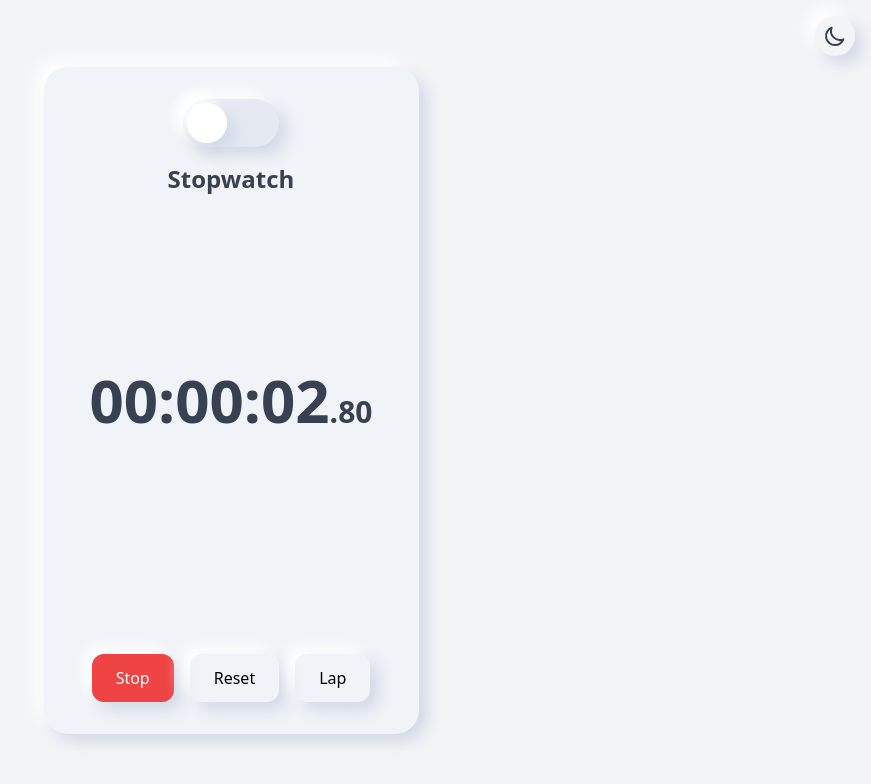
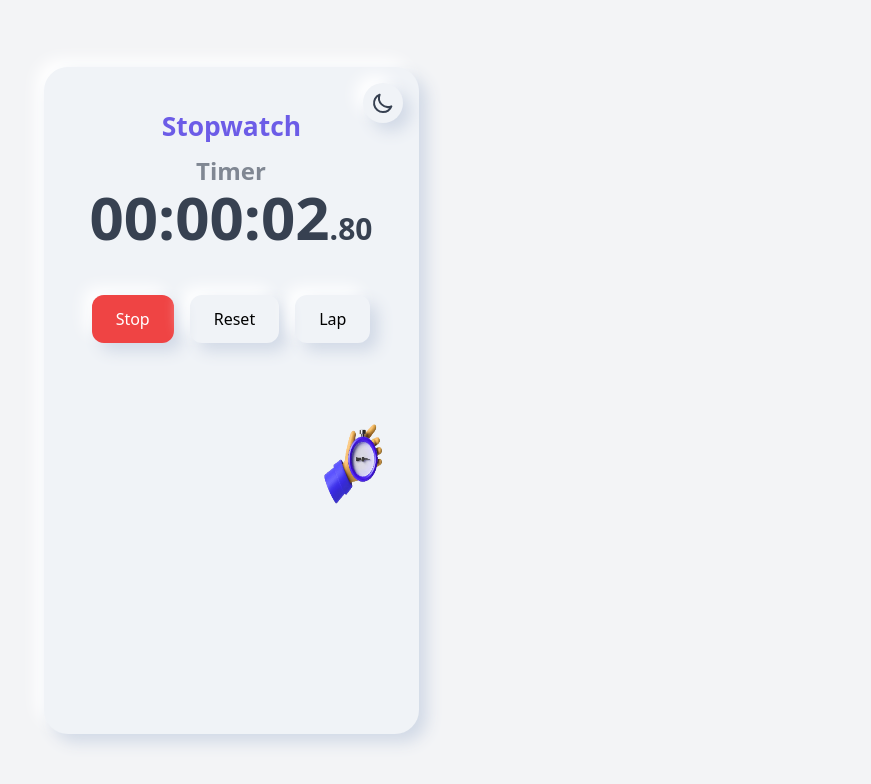
Before and after one commit to RohithGade0911/Outlier_Timer_Project, a React (Vite) app: page / in a window 1280 px wide. Both pictures are taken after a click on the button "Start". Shown: the top 784 px of the page, without its empty margins (409-1280 px from the left). Built offline with nearby package versions, Linux system fonts and the light colour scheme.

Commit message:
should work on the animations

```diff
--- a/src/App.jsx
+++ b/src/App.jsx
@@ -1,8 +1,10 @@
 import { useState, useEffect } from 'react'
-import { motion } from 'framer-motion'
+import { motion, AnimatePresence } from 'framer-motion'
 import { useTimer } from './hooks/useTimer'
 import reactLogo from './assets/react.svg'
 import viteLogo from '/vite.svg'
+import imageStart from './assets/image_start.png'
+import imageEnd from './assets/image_end.png'
 import './App.css'
 
 function App() {
@@ -44,13 +46,12 @@ function App() {
       stop()
     } else {
       if (mode === 'timer' && time === 0) {
-        // Set the timer duration from inputs before starting
         const hours = parseInt(timerInputs.hours) || 0
         const minutes = parseInt(timerInputs.minutes) || 0
         const seconds = parseInt(timerInputs.seconds) || 0
 
         if (hours === 0 && minutes === 0 && seconds === 0) {
-          return // Don't start if no time is set
+          return
         }
 
         setTimerTime(hours, minutes, seconds)
@@ -59,17 +60,14 @@ function App() {
     }
   }
 
-  const handleModeSwitch = () => {
-    const newMode = mode === 'stopwatch' ? 'timer' : 'stopwatch'
+  const handleModeSwitch = (newMode) => {
     setMode(newMode)
     reset()
-    // Clear timer inputs when switching modes
     setTimerInputs({ hours: '', minutes: '', seconds: '' })
   }
 
   const handleReset = () => {
     reset()
-    // Clear timer inputs when resetting
     setTimerInputs({ hours: '', minutes: '', seconds: '' })
   }
 
@@ -77,12 +75,66 @@ function App() {
     setIsDarkMode(!isDarkMode)
   }
 
+  const modeTextVariants = {
+    inactive: {
+      scale: 1,
+      opacity: 0.6,
+      y: 0,
+    },
+    active: {
+      scale: 1.1,
+      opacity: 1,
+      y: -5,
+      transition: {
+        type: "spring",
+        stiffness: 300,
+        damping: 20
+      }
+    }
+  }
+
   return (
-    <div className="w-[375px] h-[667px] bg-primary dark:bg-dark-primary rounded-3xl shadow-neu dark:shadow-neu-dark p-8 flex flex-col items-center transition-colors duration-200">
+    <div className="w-[375px] h-[667px] bg-primary dark:bg-dark-primary rounded-3xl shadow-neu dark:shadow-neu-dark p-8 flex flex-col items-center transition-colors duration-200 relative overflow-hidden">
+      {/* Background Images Container */}
+      <div className="absolute inset-0 pointer-events-none">
+        <AnimatePresence>
+          {isRunning && (
+            <motion.img
+              src={imageStart}
+              alt="Start"
+              className="absolute w-32 h-32 right-0 top-1/2 -translate-y-1/2"
+              initial={{ x: "100%", rotate: -15, opacity: 0 }}
+              animate={{ x: "0%", rotate: 0, opacity: 1 }}
+              exit={{ x: "100%", rotate: -15, opacity: 0 }}
+              transition={{
+                type: "spring",
+                stiffness: 300,
+                damping: 25
+              }}
+            />
+          )}
+          {!isRunning && time > 0 && (
+            <motion.img
+              src={imageEnd}
+              alt="End"
+              className="absolute w-32 h-32 left-0 top-1/2 -translate-y-1/2"
+              initial={{ x: "-100%", rotate: 15, opacity: 0 }}
+              animate={{ x: "0%", rotate: 0, opacity: 1 }}
+              exit={{ x: "-100%", rotate: 15, opacity: 0 }}
+              transition={{
+                type: "spring",
+                stiffness: 300,
+                damping: 25
+              }}
+            />
+          )}
+        </AnimatePresence>
+      </div>
+
       {/* Dark Mode Toggle */}
       <button
         onClick={toggleDarkMode}
-        className="absolute top-4 right-4 w-10 h-10 rounded-full shadow-neu dark:shadow-neu-dark flex items-center justify-center transition-all duration-200 hover:scale-110"
+        className="absolute top-4 right-4 w-10 h-10 rounded-full shadow-neu dark:shadow-neu-dark flex items-center justify-center transition-all duration-200 hover:scale-110 bg-primary dark:bg-dark-primary z-10"
       >
         {isDarkMode ? (
           <svg xmlns="http://www.w3.org/2000/svg" className="h-6 w-6 text-yellow-400" fill="none" viewBox="0 0 24 24" stroke="currentColor">
@@ -95,59 +147,94 @@ function App() {
         )}
       </button>
 
-      {/* Mode Switcher */}
-      <div
-        className={`mode-switch ${mode === 'timer' ? 'bg-accent dark:bg-dark-accent' : 'bg-secondary dark:bg-dark-secondary'}`}
-        onClick={handleModeSwitch}
+      {/* Rest of the content */}
+      <div className="relative z-10 w-full flex flex-col items-center">
+        {/* Mode Selector */}
+        <div className="flex flex-col items-center gap-2 mt-4">
+          <motion.div
+            className="cursor-pointer"
+            onClick={() => handleModeSwitch('stopwatch')}
+            variants={modeTextVariants}
+            animate={mode === 'stopwatch' ? 'active' : 'inactive'}
+            whileHover={{ scale: 1.05 }}
           >
+            <h2 className={`text-2xl font-bold ${mode === 'stopwatch' ? 'text-accent dark:text-dark-accent' : 'text-gray-700 dark:text-gray-400'}`}>
+              Stopwatch
+            </h2>
+          </motion.div>
           <motion.div
-          className="mode-switch-handle"
-          initial={false}
-          animate={{
-            x: mode === 'timer' ? '100%' : '0%',
-          }}
-          transition={{
-            type: "spring",
-            stiffness: 500,
-            damping: 30
-          }}
-        />
+            className="cursor-pointer"
+            onClick={() => handleModeSwitch('timer')}
+            variants={modeTextVariants}
+            animate={mode === 'timer' ? 'active' : 'inactive'}
+            whileHover={{ scale: 1.05 }}
+          >
+            <h2 className={`text-2xl font-bold ${mode === 'timer' ? 'text-accent dark:text-dark-accent' : 'text-gray-700 dark:text-gray-400'}`}>
+              Timer
+            </h2>
+          </motion.div>
         </div>
-
-      {/* Mode Title */}
-      <h1 className="text-2xl font-bold mt-4 text-gray-700 dark:text-gray-200">
-        {mode === 'stopwatch' ? 'Stopwatch' : 'Timer'}
-      </h1>
 
         {/* Time Display */}
         <div className="flex-1 flex flex-col items-center justify-center w-full">
+          <AnimatePresence mode="wait">
             {mode === 'stopwatch' ? (
-          <>
+              <motion.div
+                key="stopwatch"
+                initial={{ opacity: 0, y: 20 }}
+                animate={{ opacity: 1, y: 0 }}
+                exit={{ opacity: 0, y: -20 }}
+                transition={{ duration: 0.3 }}
+                className="flex flex-col items-center"
+              >
                 <div className={`text-6xl font-bold mb-4 ${isCompleted ? 'text-accent dark:text-dark-accent' : 'text-gray-700 dark:text-gray-200'}`}>
                   {`${formattedTime.hours}:${formattedTime.minutes}:${formattedTime.seconds}`}
                   <span className="text-3xl">.{formattedTime.milliseconds}</span>
                 </div>
                 {laps.length > 0 && (
-              <div className="w-full max-h-40 overflow-y-auto mt-4">
+                  <motion.div
+                    className="w-full max-h-40 overflow-y-auto mt-4"
+                    initial={{ opacity: 0 }}
+                    animate={{ opacity: 1 }}
+                    transition={{ delay: 0.2 }}
+                  >
                     {laps.map((lap, index) => {
                       const lapTime = formatTime(lap)
                       return (
-                    <div key={index} className="flex justify-between items-center py-2 text-gray-700 dark:text-gray-200">
+                        <motion.div
+                          key={index}
+                          className="flex justify-between items-center py-2 text-gray-700 dark:text-gray-200"
+                          initial={{ opacity: 0, x: -20 }}
+                          animate={{ opacity: 1, x: 0 }}
+                          transition={{ delay: index * 0.1 }}
+                        >
                           <span>Lap {index + 1}</span>
                           <span>{`${lapTime.hours}:${lapTime.minutes}:${lapTime.seconds}.${lapTime.milliseconds}`}</span>
-                    </div>
+                        </motion.div>
                       )
                     })}
-              </div>
+                  </motion.div>
                 )}
-          </>
+              </motion.div>
             ) : (
-          <div className="flex flex-col items-center">
+              <motion.div
+                key="timer"
+                initial={{ opacity: 0, y: 20 }}
+                animate={{ opacity: 1, y: 0 }}
+                exit={{ opacity: 0, y: -20 }}
+                transition={{ duration: 0.3 }}
+                className="flex flex-col items-center"
+              >
                 <div className={`text-6xl font-bold mb-4 ${isCompleted ? 'text-accent dark:text-dark-accent' : 'text-gray-700 dark:text-gray-200'}`}>
                   {`${formattedTime.hours}:${formattedTime.minutes}:${formattedTime.seconds}`}
                 </div>
                 <div className="flex gap-4 mt-4">
-              <div className="flex flex-col items-center">
+                  <motion.div
+                    className="flex flex-col items-center"
+                    initial={{ opacity: 0, y: 20 }}
+                    animate={{ opacity: 1, y: 0 }}
+                    transition={{ delay: 0.1 }}
+                  >
                     <input
                       type="number"
                       className="neu-input dark:shadow-neu-dark-inset dark:bg-dark-primary dark:text-gray-200 [appearance:textfield] [&::-webkit-outer-spin-button]:appearance-none [&::-webkit-inner-spin-button]:appearance-none"
@@ -158,10 +245,15 @@ function App() {
                       onChange={(e) => handleInputChange('hours', e.target.value)}
                       disabled={isRunning}
                     />
-                <span className="text-sm mt-1 text-gray-700 dark:text-gray-200">Hours</span>
-              </div>
+                    <span className="text-sm font-medium mt-2 text-gray-700 dark:text-gray-200">Hours</span>
+                  </motion.div>
                   <span className="text-4xl self-end mb-2 text-gray-700 dark:text-gray-200">:</span>
-              <div className="flex flex-col items-center">
+                  <motion.div
+                    className="flex flex-col items-center"
+                    initial={{ opacity: 0, y: 20 }}
+                    animate={{ opacity: 1, y: 0 }}
+                    transition={{ delay: 0.2 }}
+                  >
                     <input
                       type="number"
                       className="neu-input dark:shadow-neu-dark-inset dark:bg-dark-primary dark:text-gray-200 [appearance:textfield] [&::-webkit-outer-spin-button]:appearance-none [&::-webkit-inner-spin-button]:appearance-none"
@@ -172,10 +264,15 @@ function App() {
                       onChange={(e) => handleInputChange('minutes', e.target.value)}
                       disabled={isRunning}
                     />
-                <span className="text-sm mt-1 text-gray-700 dark:text-gray-200">Minutes</span>
-              </div>
+                    <span className="text-sm font-medium mt-2 text-gray-700 dark:text-gray-200">Minutes</span>
+                  </motion.div>
                   <span className="text-4xl self-end mb-2 text-gray-700 dark:text-gray-200">:</span>
-              <div className="flex flex-col items-center">
+                  <motion.div
+                    className="flex flex-col items-center"
+                    initial={{ opacity: 0, y: 20 }}
+                    animate={{ opacity: 1, y: 0 }}
+                    transition={{ delay: 0.3 }}
+                  >
                     <input
                       type="number"
                       className="neu-input dark:shadow-neu-dark-inset dark:bg-dark-primary dark:text-gray-200 [appearance:textfield] [&::-webkit-outer-spin-button]:appearance-none [&::-webkit-inner-spin-button]:appearance-none"
@@ -186,36 +283,44 @@ function App() {
                       onChange={(e) => handleInputChange('seconds', e.target.value)}
                       disabled={isRunning}
                     />
-                <span className="text-sm mt-1 text-gray-700 dark:text-gray-200">Seconds</span>
+                    <span className="text-sm font-medium mt-2 text-gray-700 dark:text-gray-200">Seconds</span>
+                  </motion.div>
                 </div>
-            </div>
-          </div>
+              </motion.div>
             )}
+          </AnimatePresence>
         </div>
 
         {/* Controls */}
         <div className="flex gap-4 mt-8">
-        <button
+          <motion.button
             className={`neu-button dark:shadow-neu-dark ${isRunning ? 'bg-red-500 text-white' : 'bg-accent dark:bg-dark-accent text-white'}`}
             onClick={handleStartStop}
+            whileHover={{ scale: 1.05 }}
+            whileTap={{ scale: 0.95 }}
           >
             {isRunning ? 'Stop' : 'Start'}
-        </button>
-        <button
+          </motion.button>
+          <motion.button
             className="neu-button dark:shadow-neu-dark dark:bg-dark-secondary dark:text-gray-200"
             onClick={handleReset}
+            whileHover={{ scale: 1.05 }}
+            whileTap={{ scale: 0.95 }}
           >
             Reset
-        </button>
+          </motion.button>
           {mode === 'stopwatch' && (
-          <button
+            <motion.button
               className="neu-button dark:shadow-neu-dark dark:bg-dark-secondary dark:text-gray-200"
               onClick={addLap}
               disabled={!isRunning}
+              whileHover={{ scale: 1.05 }}
+              whileTap={{ scale: 0.95 }}
             >
               Lap
-          </button>
+            </motion.button>
           )}
+        </div>
       </div>
     </div>
   )
```
Also changed, not shown: src/assets/image_end.png (added), src/assets/image_start.png (added). Lines whose indentation alone changed are shown as unchanged.
